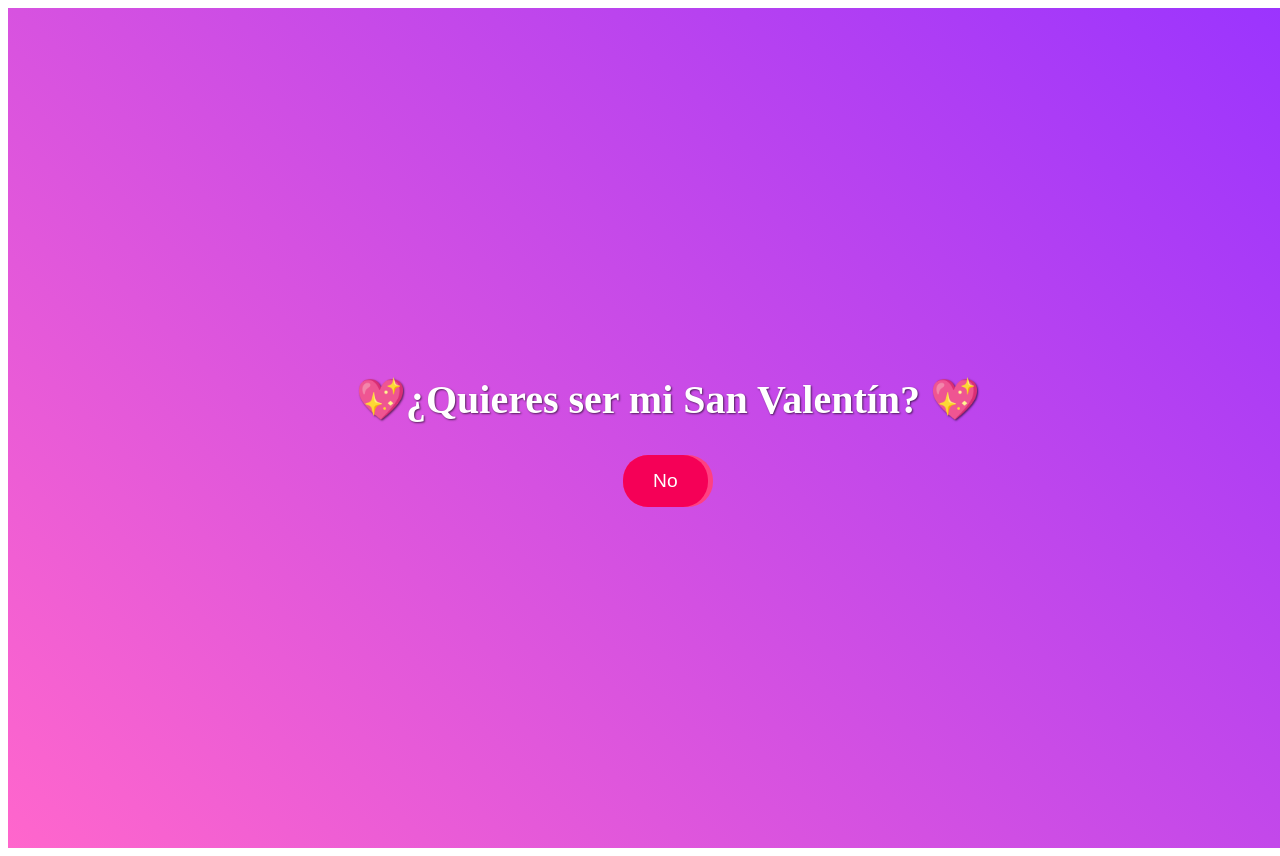
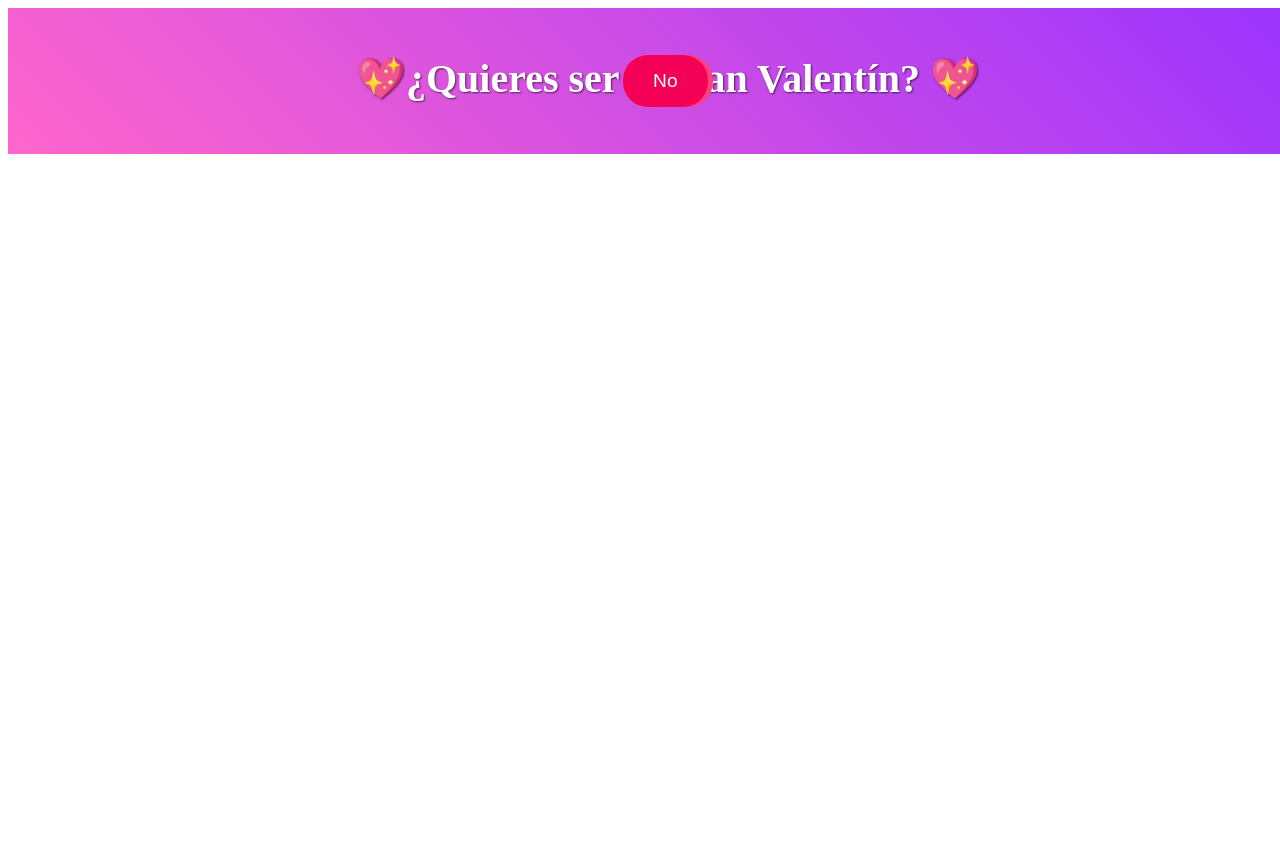
Before and after one commit to richylizon/san-valentin, an Angular app: page / in a window 1280 px wide. Shown: the top 856 px of the page. After the commit the page ends 800 px from the top, so only its background shows below. Built offline with nearby package versions, Linux system fonts and the light colour scheme.

Commit message:
mas arreglos para rail del ngix8

```diff
--- a/src/app/proposal/proposal.component.scss
+++ b/src/app/proposal/proposal.component.scss
@@ -3,19 +3,9 @@ $primary-color: #ff4081;
 $secondary-color: #f50057;
 $text-color: #ffffff;
 
-/* .background-container {
-  height: 100vh;
-  width: 100vw;
-  background-image: url('assets/stars.gif');
-  background-size: cover;
-  background-repeat: no-repeat;
-  background-position: center;
-} */
-
-
 .background-container {
   /* Asegura que el contenedor ocupe toda la pantalla */
-  height: 100vh;
+  height: auto;
   width: 100vw;
 
   /* Aplica el fondo: el GIF y un degradado de color rosa-morado (opcional) */
@@ -92,7 +82,7 @@ $text-color: #ffffff;
 }
 
 .buttons {
-  position: relative;
+  position: absolute ;
   display: flex;
   gap: 20px;
 }
@@ -118,7 +108,7 @@ button {
 .no-button {
   background-color: $secondary-color;
   color: white;
-  position: absolute;
+  position: absolute ;
   transition: all 0.5s ease;
 }
 
@@ -147,7 +137,7 @@ button {
   width: 50px;
   height: 50px;
   background-color: #ff4081;
-  position: relative;
+  position: absolute ;
   transform: rotate(-45deg);
   animation: float 2s infinite;
 
@@ -223,3 +213,9 @@ button {
   50% { transform: translateX(10px); }
   75% { transform: translateX(-10px); }
 }
+
+img {
+  max-width: 100%;
+  height: auto;
+  display: block;
+}
```
